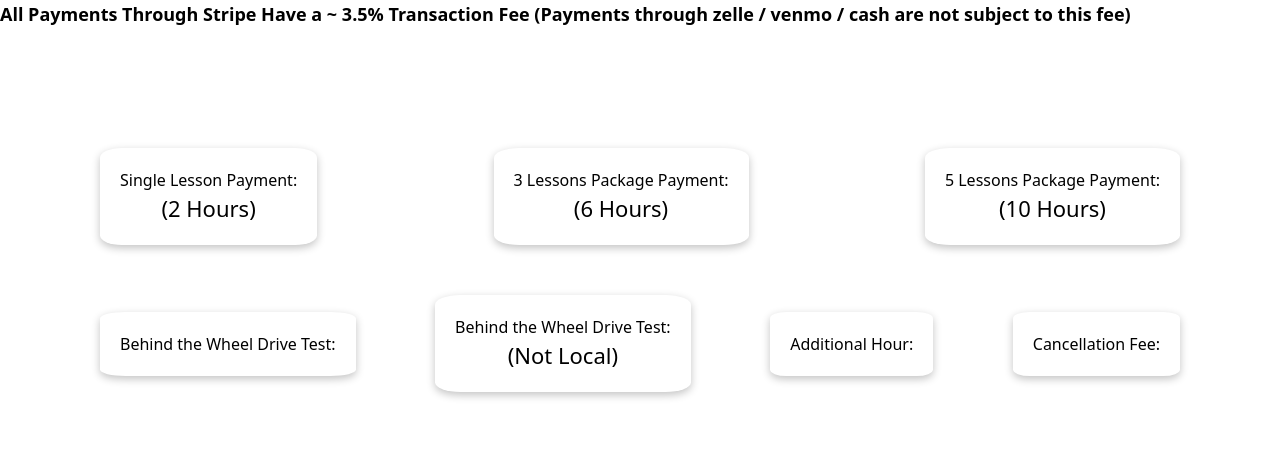
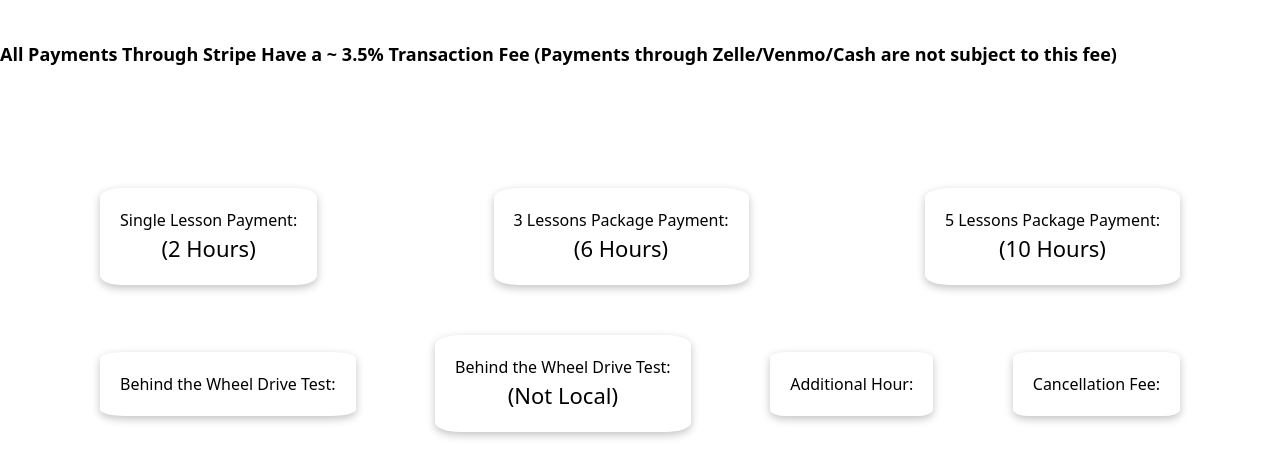
Before and after one commit to mannysanz715/Grace-s-Driving-School-Website, a React (Vite) app: page /payments in a window 1280 px wide. Shown: the top 476 px of the page. Built offline with nearby package versions, Linux system fonts and the light colour scheme.

Commit message:
Fix styling

```diff
--- a/src/pages/Payments/Payments.jsx
+++ b/src/pages/Payments/Payments.jsx
@@ -6,7 +6,7 @@ function Payments(){
 
   return(
     <>
-      <h1 className="font-bold text-lg">All Payments Through Stripe Have a ~ 3.5% Transaction Fee (Payments through zelle / venmo / cash are not subject to this fee)</h1>
+      <h1 className="font-bold text-lg justify-center items-center pt-10">All Payments Through Stripe Have a ~ 3.5% Transaction Fee (Payments through Zelle/Venmo/Cash are not subject to this fee)</h1>
      <div className="list-container">
         <div className="payment-container">
           <h1 className="payment-title">Single Lesson Payment:</h1>
```
